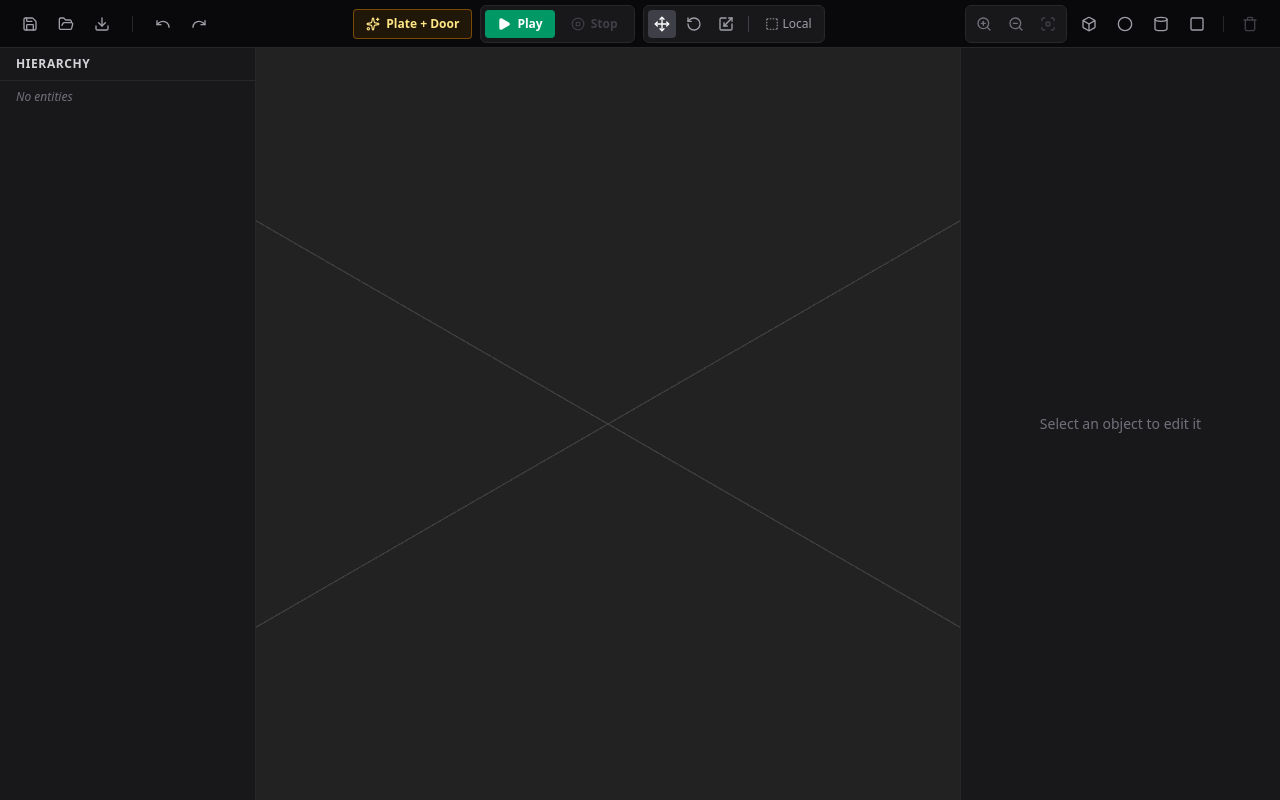
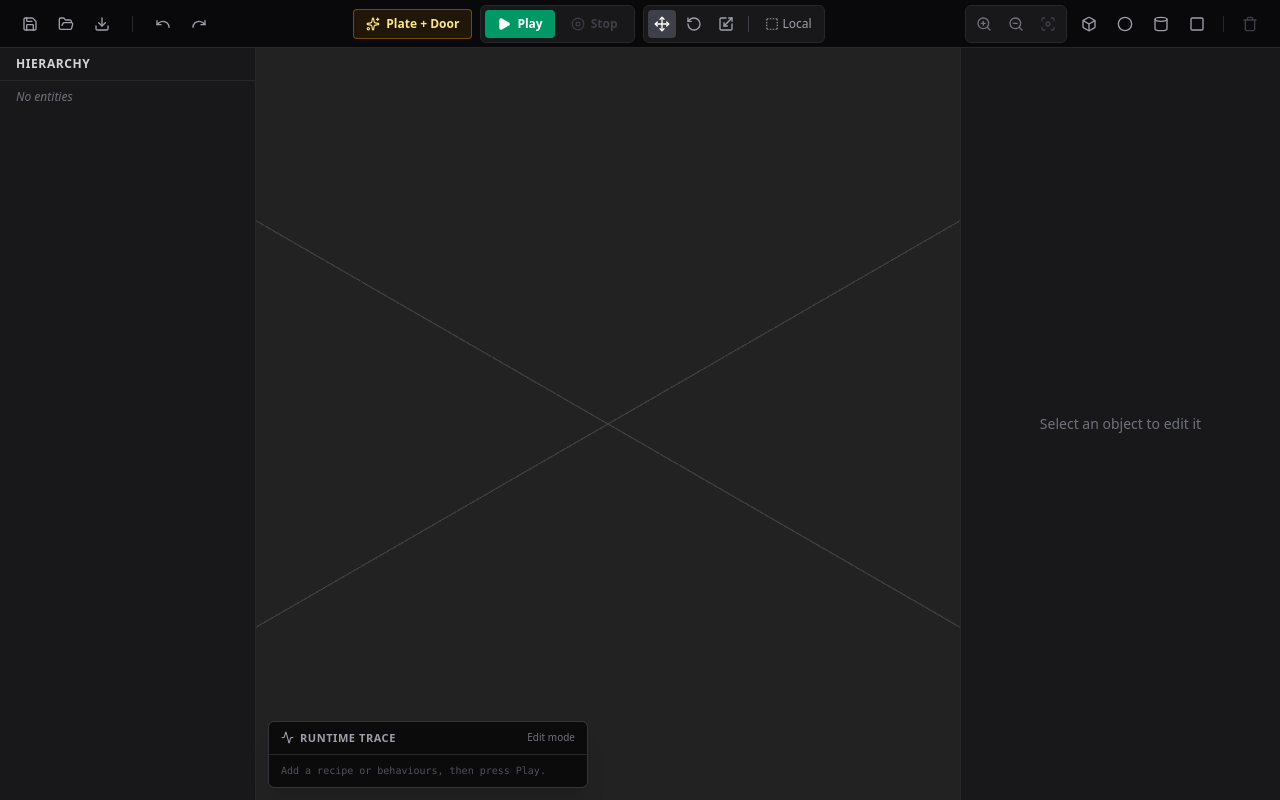
Before and after one commit to sp80808/threestudio, a React (Vite) app: page / in a window 1280 px wide. Built offline with nearby package versions, Linux system fonts and the light colour scheme.

Commit message:
feat: surface runtime rule trace in the viewport

```diff
--- a/src/App.tsx
+++ b/src/App.tsx
@@ -6,16 +6,18 @@
 import TopBar from './editor/TopBar';
 import Hierarchy from './editor/Hierarchy';
 import Inspector from './editor/Inspector';
+import RuntimeTrace from './editor/RuntimeTrace';
 import Viewport from './render/Viewport';
 
 export default function App() {
   return (
-    <div className="flex flex-col w-screen h-screen overflow-hidden bg-zinc-950 font-sans text-zinc-300">
+    <div className="flex h-screen w-screen flex-col overflow-hidden bg-zinc-950 font-sans text-zinc-300">
       <TopBar />
       <div className="flex flex-1 overflow-hidden">
         <Hierarchy />
-        <div className="flex-1 relative bg-black">
+        <div className="relative flex-1 bg-black">
           <Viewport />
+          <RuntimeTrace />
         </div>
         <Inspector />
       </div>
```
